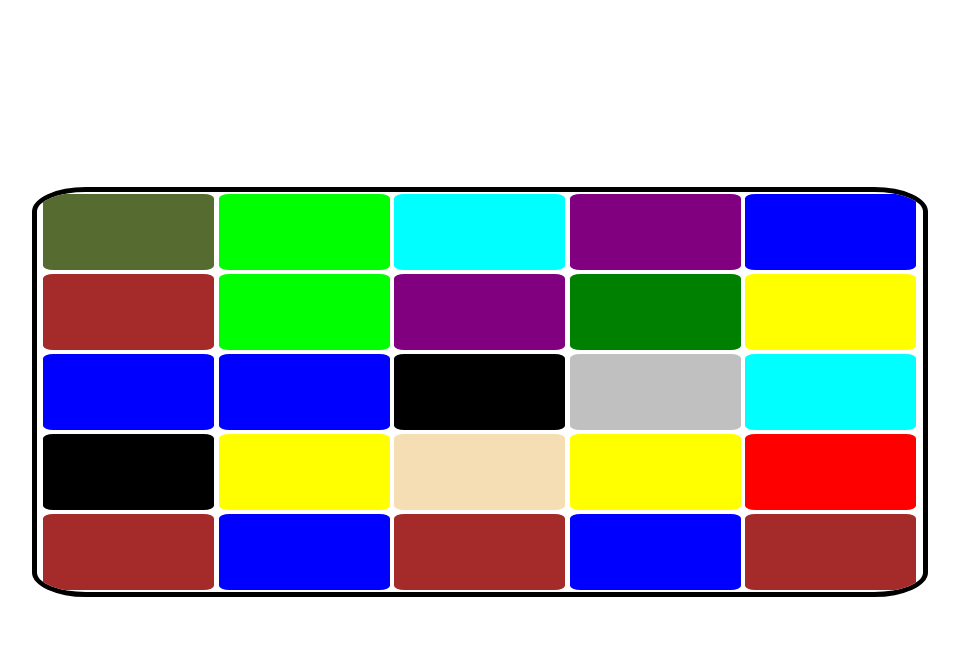
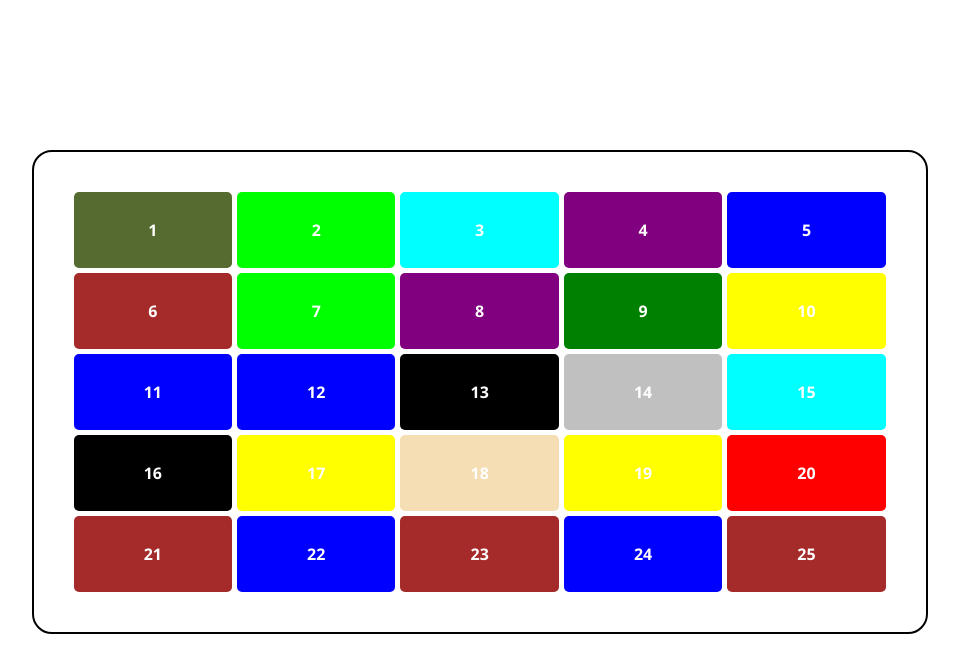
Before and after one commit to Afek-Sakaju/colors-table-react, a React (Create React App) app: page / in a window 1280 px wide. Shown: the top 672 px of the page, without its empty margins (143-1102 px from the left). Built offline with nearby package versions, Linux system fonts and the light colour scheme.

Commit message:
update memo

```diff
--- a/src/base-components/ColorsTable/ColorsTable.jsx
+++ b/src/base-components/ColorsTable/ColorsTable.jsx
@@ -7,21 +7,20 @@ import { Square } from "../";
 export function ColorsTable({ backgroundColor, colorsMatrix, onClick }) {
   return (
     <div
-      className="tableContainer"
+      className="table-container"
       style={{ backgroundColor: backgroundColor }}
     >
-      {colorsMatrix?.map((_, i) => (
-        <div className="row" key={i}>
-          {colorsMatrix[i].map((color, j) => {
-            return (
-              <Square
-                id={`${i}~${j}`}
-                color={color}
-                onClick={onClick}
-                key={`${i}~${j}`}
-              />
-            );
-          })}
+      {colorsMatrix?.map((row, i) => (
+        <div key={i} className="row">
+          {row.map((color, j) => (
+            <Square
+              index={i * row.length + j + 1}
+              key={`${i}~${j}`}
+              id={`${i}~${j}`}
+              color={color}
+              onClick={onClick}
+            />
+          ))}
         </div>
       ))}
     </div>
@@ -30,11 +29,13 @@ export function ColorsTable({ backgroundColor, colorsMatrix, onClick }) {
 
 ColorsTable.propTypes = {
   backgroundColor: PropTypes.string,
-  colorsMatrix: PropTypes.array.isRequired,
+  colorsMatrix: PropTypes.arrayOf(PropTypes.arrayOf(PropTypes.string))
+    .isRequired,
   onClick: PropTypes.func,
 };
 
 ColorsTable.defaultProps = {
   backgroundColor: "white",
+  colorsMatrix: undefined,
   onClick: undefined,
 };
--- a/src/base-components/ColorsTable/ColorsTable.scss
+++ b/src/base-components/ColorsTable/ColorsTable.scss
@@ -1,21 +1,24 @@
 @import "../../utils/variables.scss";
 
-.tableContainer {
+.table-container {
   display: flex;
   justify-content: center;
   align-items: center;
   flex-direction: column;
   height: 100%;
   width: 100%;
-  border: 5px solid rgb(0, 0, 0);
-  border-radius: $main-border-radius;
+  gap: $square-spacing;
+  border: 2px solid rgb(0, 0, 0);
+  border-radius: $table-border-radius;
   overflow: hidden;
+  padding: $table-padding;
 }
 
 .row {
   display: flex;
+  justify-content: center;
   align-items: center;
-  gap: 0.5%;
+  gap: $square-spacing;
   flex: 1 1 auto;
-  min-width: 98.5%;
+  width: 100%;
 }
--- a/src/base-components/Sqaure/Square.jsx
+++ b/src/base-components/Sqaure/Square.jsx
@@ -2,13 +2,16 @@ import React from "react";
 import PropTypes from "prop-types";
 import "./Square.scss";
 
-export function Square({ id, color, onClick }) {
+export function Square({ index, id, color, onClick }) {
   return (
     <div
       className="square"
       style={{ backgroundColor: color }}
       onClick={() => onClick?.(id)}
-    />
+      // onContextMenuCapture={() => console.log("Hi Afek")}
+    >
+      {index}
+    </div>
   );
 }
 
--- a/src/base-components/Sqaure/Square.scss
+++ b/src/base-components/Sqaure/Square.scss
@@ -1,10 +1,16 @@
 @import "../../utils/variables.scss";
 
 .square {
+  flex: 1 1 auto;
+  border-radius: $square-border-radius;
+  height: 100%;
+  width: 100%;
+  display: flex;
+  justify-content: center;
+  align-items: center;
+  color: white;
+  font-weight: bolder;
   &:hover {
     cursor: pointer;
   }
-  flex: 1 1 auto;
-  border-radius: $main-border-radius;
-  min-height: 95%;
 }
--- a/src/components/ManagedColorsTable/ManagedColorsTable.jsx
+++ b/src/components/ManagedColorsTable/ManagedColorsTable.jsx
@@ -1,4 +1,4 @@
-import React, { useEffect, useState } from "react";
+import React, { useEffect, useMemo, useState } from "react";
 import PropTypes from "prop-types";
 
 import { ColorsTable } from "../../base-components";
@@ -6,8 +6,8 @@ import {
   createMatrix,
   areValidIndexes,
   generateNewSquareColor,
+  countColorsInMatrix,
 } from "../../utils";
-import { countColorsInMatrix } from "../../utils";
 
 export function ManagedColorsTable({
   backgroundColor,
@@ -17,13 +17,35 @@ export function ManagedColorsTable({
   tableColorList,
   onChange,
 }) {
-  const statesMatrix = createMatrix({
-    rows,
-    columns,
-    colorsList: tableColorList,
-  });
+  const [, setR] = useState(0);
+  const [colors, setColors] = useState(tableColorList);
+
+  const statesMatrix = useMemo(
+    () =>
+      createMatrix({
+        rows,
+        columns,
+        colorsList: colors,
+      }),
+    [rows, columns, colors]
+  );
 
   const [colorsMatrix, setColorsMatrix] = useState(statesMatrix);
+  useEffect(() => {
+    setColorsMatrix(statesMatrix);
+  }, [statesMatrix]);
+
+  useEffect(() => {
+    setInterval(() => {
+      setR((r) => {
+        if ((r + 1) % 3 === 0) {
+          setColors((colors) => colors.slice(1));
+        }
+        return r + 1;
+      });
+      console.log("interval run!");
+    }, 3000);
+  }, []);
 
   useEffect(() => {
     const colorsState = countColorsInMatrix(statesMatrix);
@@ -41,7 +63,7 @@ export function ManagedColorsTable({
         colorsList: tableColorList,
       });
 
-      mat[i][j] = nextColor;
+      if (mat?.[i]?.[j]) mat[i][j] = nextColor;
       const colorsState = countColorsInMatrix(mat);
       onChange?.(colorsState);
       return [...mat];
@@ -68,9 +90,9 @@ ManagedColorsTable.propTypes = {
 
 ManagedColorsTable.defaultProps = {
   backgroundColor: "white",
-  rows: 3,
-  columns: 4,
+  rows: 1,
+  columns: 1,
   allowRepeatedColors: true,
-  tableColorList: ["red", "green", "blue"],
+  tableColorList: ["black"],
   onChange: undefined,
 };
--- a/src/utils/functions.js
+++ b/src/utils/functions.js
@@ -4,12 +4,14 @@ export const generateRandomColor = (list = ["red", "blue", "green"]) => {
   return list[randomNumber];
 };
 
+let i = 0;
 export const createMatrix = ({
   rows,
   columns,
   colorsList = null,
   singleColor = "black",
 }) => {
+  console.log("createMatrix called!", i++);
   const shouldGenerateColor = colorsList;
   return Array.from({ length: rows }, () =>
     Array.from({ length: columns }, () =>
--- a/src/utils/variables.scss
+++ b/src/utils/variables.scss
@@ -1 +1,4 @@
-$main-border-radius: 6%;
+$table-border-radius: 20px;
+$table-padding: 40px;
+$square-spacing: 5px;
+$square-border-radius: 5px;
```
